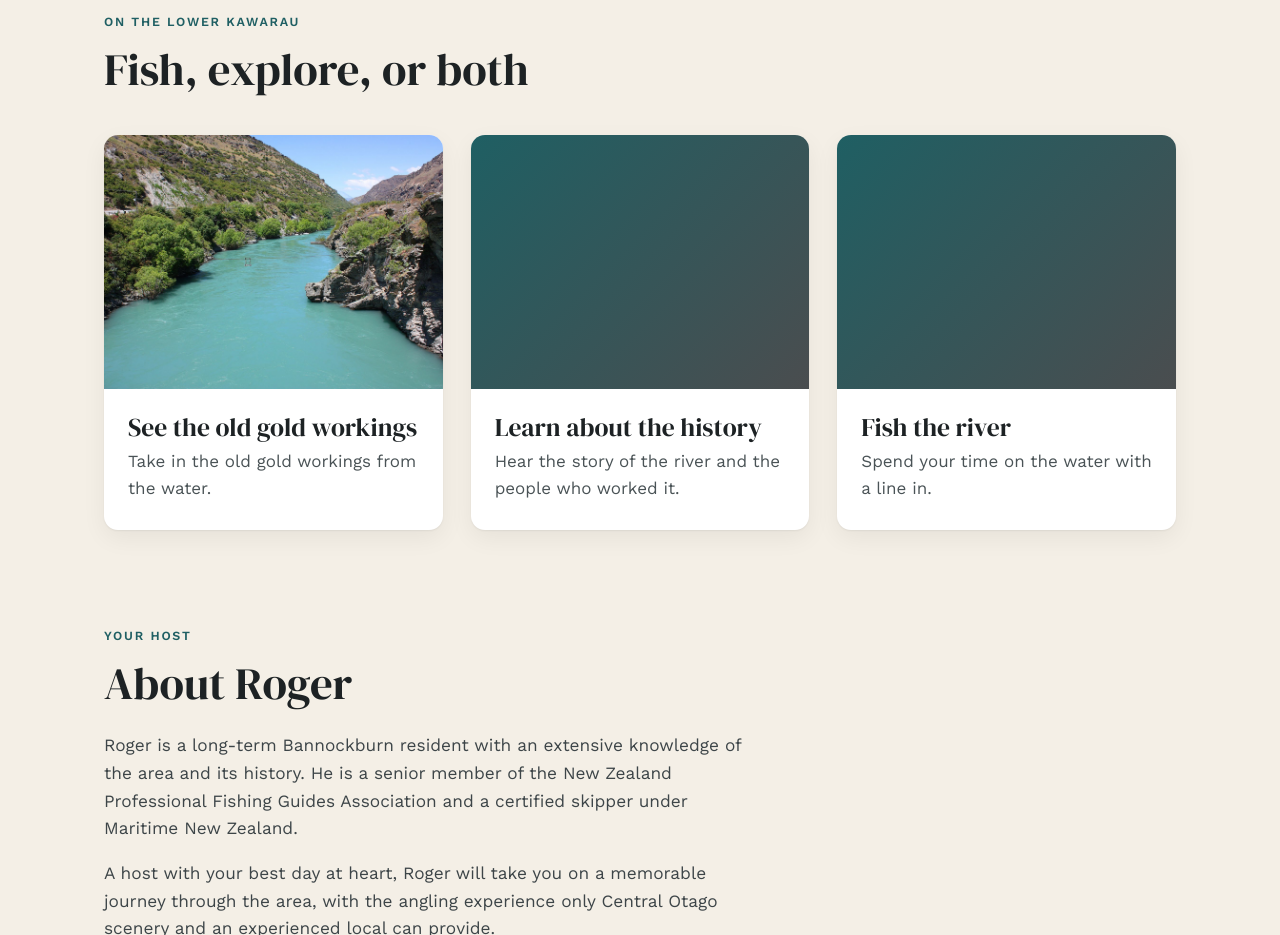
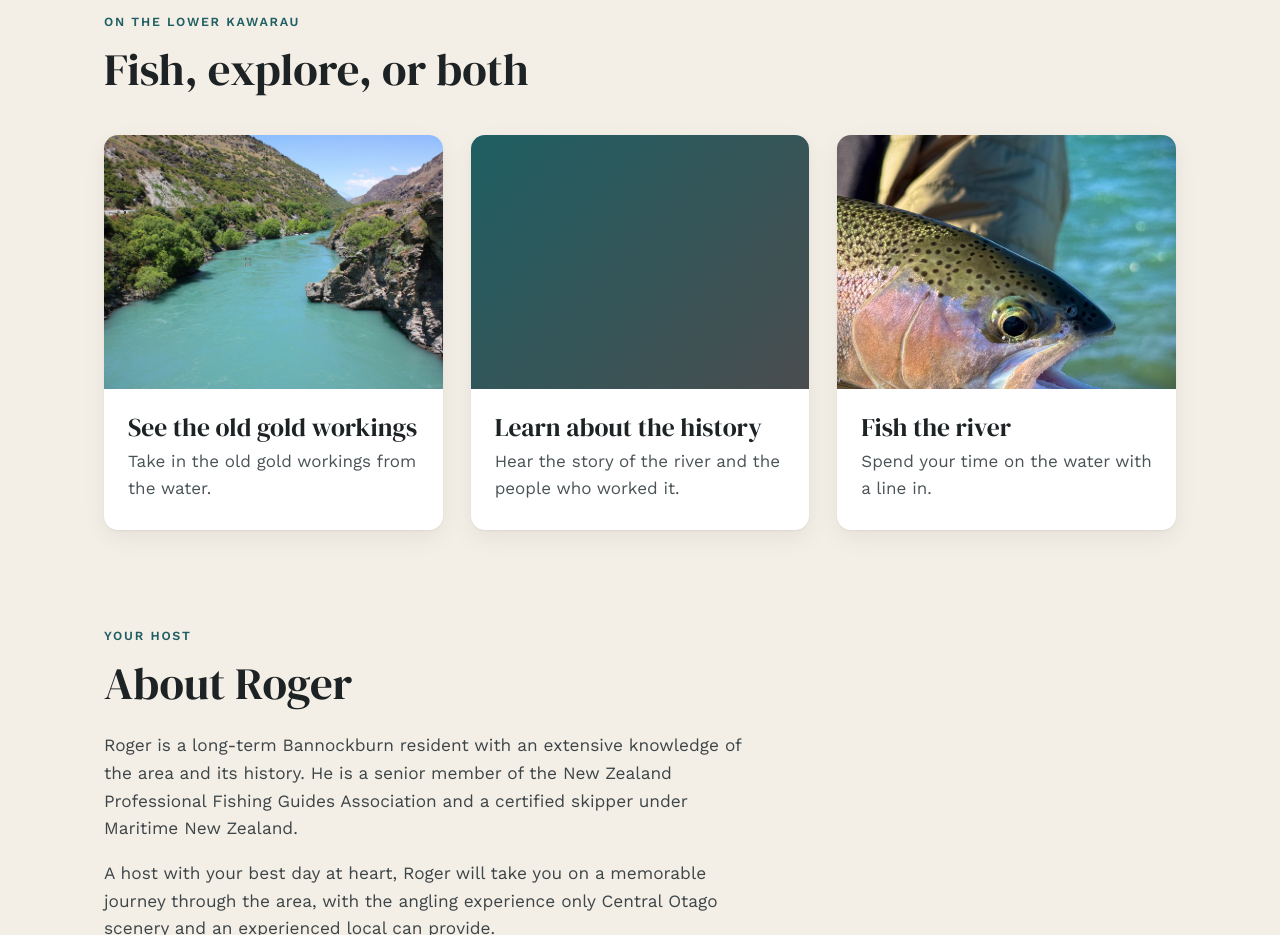
Before and after one commit to annamareemorris/bannockburnfishingandboattours, a plain HTML site: page index.html in a window 1280 px wide. Shown: the part 820-1755 px from the top of the page. Drawn offline with nearby package versions, Linux system fonts and the light colour scheme.

Commit message:
Move fishing photo into images and link it to the Fish the river card
Co-Authored-By: Claude Opus 5.5 <noreply@anthropic.com>
Claude-Session: https://claude.ai/code/session_01LSiUh8B7aKZp6XJuopUGAn

```diff
--- a/index.html
+++ b/index.html
@@ -278,8 +278,8 @@
           </article>
 
           <article class="card">
-            <!-- add images/fishing.jpg -->
-            <div class="card-media"><img src="images/fishing.jpg" alt="Fishing from the boat on the lower Kawarau River" loading="lazy" onerror="this.remove()"></div>
+            <!-- images/fishing.jpeg -->
+            <div class="card-media"><img src="images/fishing.jpeg" alt="Fishing from the boat on the lower Kawarau River" loading="lazy" onerror="this.remove()"></div>
             <div class="card-body">
               <h3>Fish the river</h3>
               <p>Spend your time on the water with a line in.</p>
```
Also changed, not shown: images/fishing.jpeg (renamed from fishing.jpeg), 1 other file.
